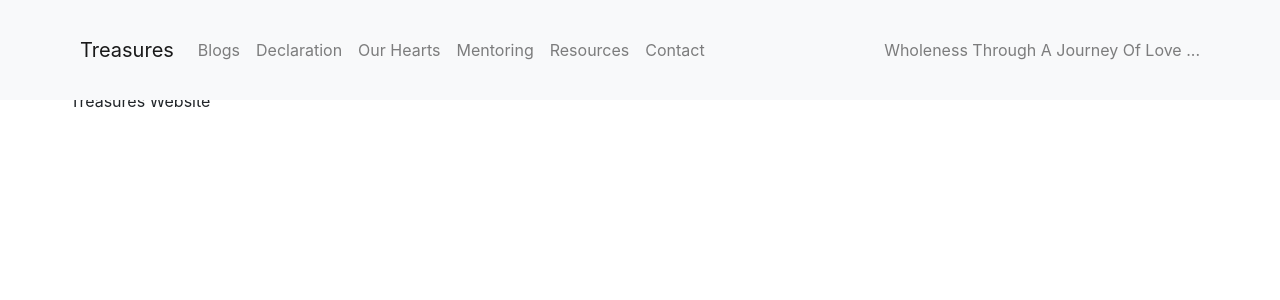
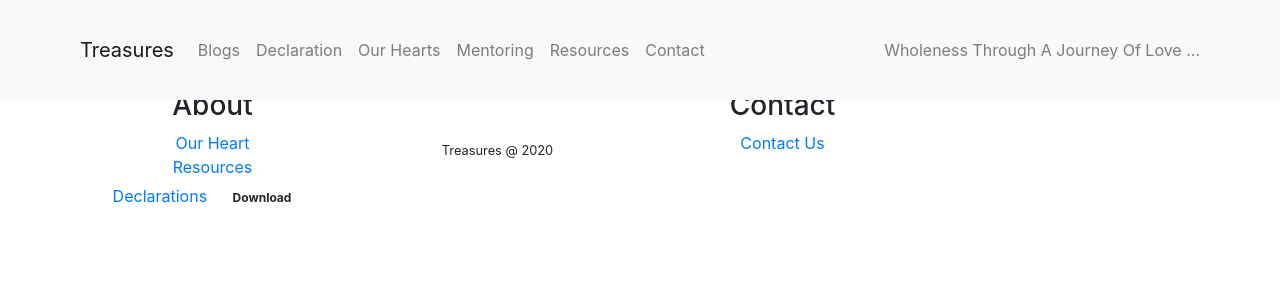
Before and after one commit to bethel-school-of-technology/treasures-web-frontend, a React (Create React App) app: page /Resources in a window 1280 px wide. Shown: the top 300 px of the page. Built offline with nearby package versions, Linux system fonts and the light colour scheme.

Commit message:
Changed footer grid/bootstrap things, changed a bit of text in App.js, WIP on footer

```diff
--- a/public/index.html
+++ b/public/index.html
@@ -19,14 +19,14 @@
     <!-- Optional JavaScript; choose one of the two! -->
 
     <!-- Option 1: jQuery and Bootstrap Bundle (includes Popper) -->
-    <script src="https://code.jquery.com/jquery-3.5.1.slim.min.js" integrity="sha384-DfXdz2htPH0lsSSs5nCTpuj/zy4C+OGpamoFVy38MVBnE+IbbVYUew+OrCXaRkfj" crossorigin="anonymous"></script>
-    <script src="https://cdn.jsdelivr.net/npm/bootstrap@4.5.3/dist/js/bootstrap.bundle.min.js" integrity="sha384-ho+j7jyWK8fNQe+A12Hb8AhRq26LrZ/JpcUGGOn+Y7RsweNrtN/tE3MoK7ZeZDyx" crossorigin="anonymous"></script>
+    <!-- <script src="https://code.jquery.com/jquery-3.5.1.slim.min.js" integrity="sha384-DfXdz2htPH0lsSSs5nCTpuj/zy4C+OGpamoFVy38MVBnE+IbbVYUew+OrCXaRkfj" crossorigin="anonymous"></script>
+    <script src="https://cdn.jsdelivr.net/npm/bootstrap@4.5.3/dist/js/bootstrap.bundle.min.js" integrity="sha384-ho+j7jyWK8fNQe+A12Hb8AhRq26LrZ/JpcUGGOn+Y7RsweNrtN/tE3MoK7ZeZDyx" crossorigin="anonymous"></script> -->
 
-    <!-- Option 2: jQuery, Popper.js, and Bootstrap JS
+    <!-- Option 2: jQuery, Popper.js, and Bootstrap JS -->
     <script src="https://code.jquery.com/jquery-3.5.1.slim.min.js" integrity="sha384-DfXdz2htPH0lsSSs5nCTpuj/zy4C+OGpamoFVy38MVBnE+IbbVYUew+OrCXaRkfj" crossorigin="anonymous"></script>
     <script src="https://cdn.jsdelivr.net/npm/popper.js@1.16.1/dist/umd/popper.min.js" integrity="sha384-9/reFTGAW83EW2RDu2S0VKaIzap3H66lZH81PoYlFhbGU+6BZp6G7niu735Sk7lN" crossorigin="anonymous"></script>
     <script src="https://cdn.jsdelivr.net/npm/bootstrap@4.5.3/dist/js/bootstrap.min.js" integrity="sha384-w1Q4orYjBQndcko6MimVbzY0tgp4pWB4lZ7lr30WKz0vr/aWKhXdBNmNb5D92v7s" crossorigin="anonymous"></script>
-    -->
+
 
 
 
--- a/src/App.js
+++ b/src/App.js
@@ -18,7 +18,7 @@ function App() {
         <br></br>
         <hr></hr>
         <br></br>
-        <h3>Thank you for coming by to say hello…!!! Our heart is that you will feel like you’ve just popped into our home for coffee… that you will be wonderfully inspired and feel extravagantly loved as you find out a little more about us…</h3>
+        <h3>Thank you for coming by to say hello!! Our heart is that you will feel like you’ve just popped into our home for coffee, that you will be wonderfully inspired, and feel extravagantly loved as you find out a little more about us.</h3>
       </header>
     </div>
   );
--- a/src/components/Footer.css
+++ b/src/components/Footer.css
@@ -1,4 +1,4 @@
-#footer {
+/* #footer {
     background-color: rgb(90, 156, 145);
     font-family: Verdana, Geneva, Tahoma, sans-serif;
     font-weight: 100;
@@ -6,7 +6,7 @@
     left: 0;
     bottom: 0;
     width: 100%;
-    color: white;
+    color: rgb(245, 168, 168);
     text-align: center;
 
 }
@@ -14,4 +14,4 @@
 .copyright {
     background-color: rgb(30, 86, 122);
     text-align: center;
-}
+} */
--- a/src/components/Footer.js
+++ b/src/components/Footer.js
@@ -1,4 +1,5 @@
 import React from "react";
+import { BrowserRouter as Router, Route, Link } from "react-router-dom";
 
 const currentDate = new Date();
 const year = currentDate.getFullYear();
@@ -6,38 +7,55 @@ const year = currentDate.getFullYear();
 class Footer extends React.Component {
   render() {
     return (
+      <footer class="footer">
+        <div class="container">
+          <div class="row row-cols-3 order-first">
+            <div class="footer-col col-lg-3">
+              <h3 class="col-title">About</h3>
+              <ul class="footer-menu list-unstyled">
+                <li>
+                  <Link class="text-link" href="#">
+                    Our Heart
+                  </Link>
+                </li>
+                <li>
+                  <Link class="text-link" href="#">
+                    Resources
+                  </Link>
+                </li>
+                <li>
+                  <Link class="text-link" href="#">
+                    Declarations
+                  </Link>{" "}
+                  <span class="badge md-info alert">Download</span>
+                </li>
+              </ul>
+            </div>
 
-      <footer id="footer">
-        <div className="container">
-          <div className="row">
-            <div className="logo-footer">Treasures Website</div>
-            <div className="info">
-              <p>Location: United Kingdom</p>
-              <p>Contact: (888)123-4567</p>
+            <div class="footer-col col-lg-3">
+              <div class="divider"></div>
+              <br />
+              <br />
+              <small class="copyright">Treasures @ {year} </small>
             </div>
-            <div className="social">
-              <a href="/" target="_blank">
-                <i className="fa fa-facebook"></i>
-              </a>
-              <a href="/" target="_blank">
-                <i className="fa fa-instagram"></i>
-              </a>
-              <a href="/" target="_blank">
-                <i className="fa fa-twitter"></i>
-              </a>
-            </div>
-            <div className="copyright">
-              <p>
-                <span dangerouslySetInnerHTML={{ __html: "&copy;" }} />
-                  Treasures Ministries {year}
-              </p>
+            <div class="footer-col col-lg-3 order-last">
+              <h3 class="col-title">Contact</h3>
+              <ul class="footer-menu list-unstyled">
+                <li>
+                  <Link class="text-link" href="#">
+                    Contact Us
+                  </Link>
+                </li>
+              </ul>
             </div>
           </div>
         </div>
       </footer>
-
     );
   }
 }
 
 export default Footer;
+{
+  /* <li><Link class="text-link" href="#">Contact Us</Link></li> */
+}
```
Also changed, not shown: 1 other file (tests, documents, lock files or other folders).
